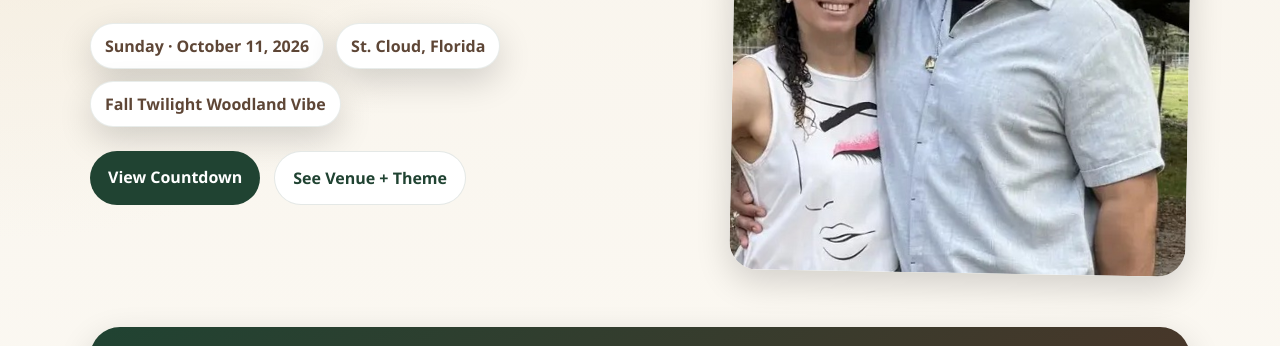
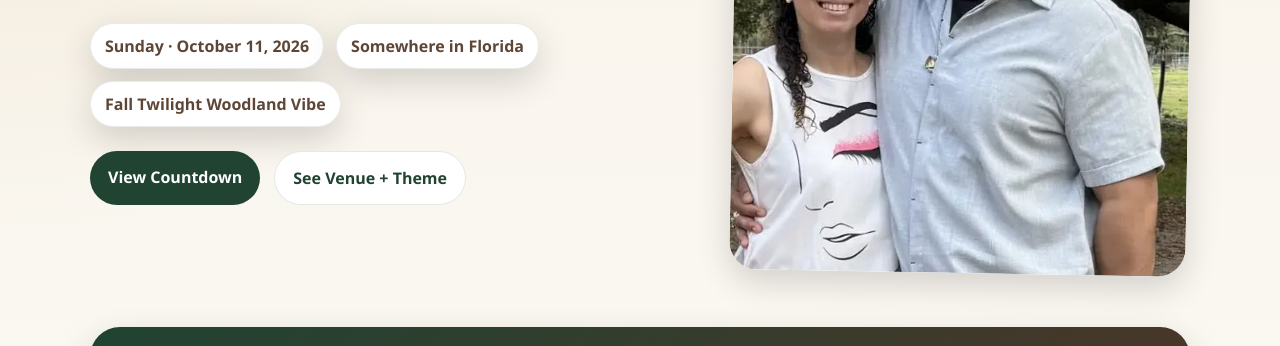
Before and after one commit to vegaeny/Ray_Lumi_Wedding2026, a plain HTML site: page index.html in a window 1280 px wide. Shown: the part 401-747 px from the top of the page. Drawn offline with Linux system fonts and the light colour scheme.

Commit message:
Update index.html
Changes

```diff
--- a/index.html
+++ b/index.html
@@ -166,7 +166,7 @@
         </p>
         <div class="date-line">
           <div class="pill">Sunday · October 11, 2026</div>
-          <div class="pill">St. Cloud, Florida</div>
+          <div class="pill">Somewhere in Florida</div>
           <div class="pill">Fall Twilight Woodland Vibe</div>
         </div>
         <div class="cta">
```
